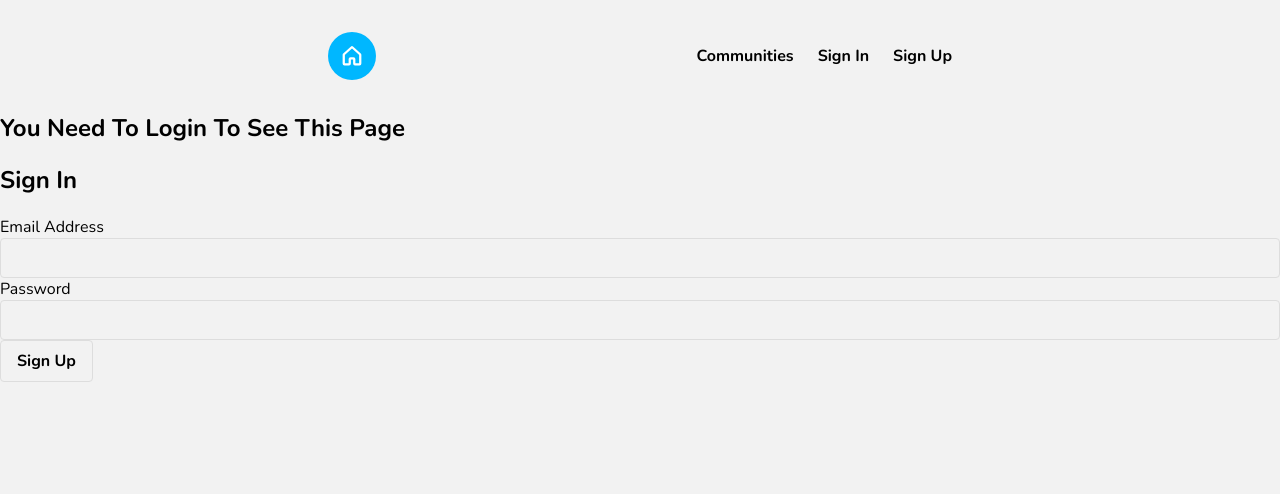
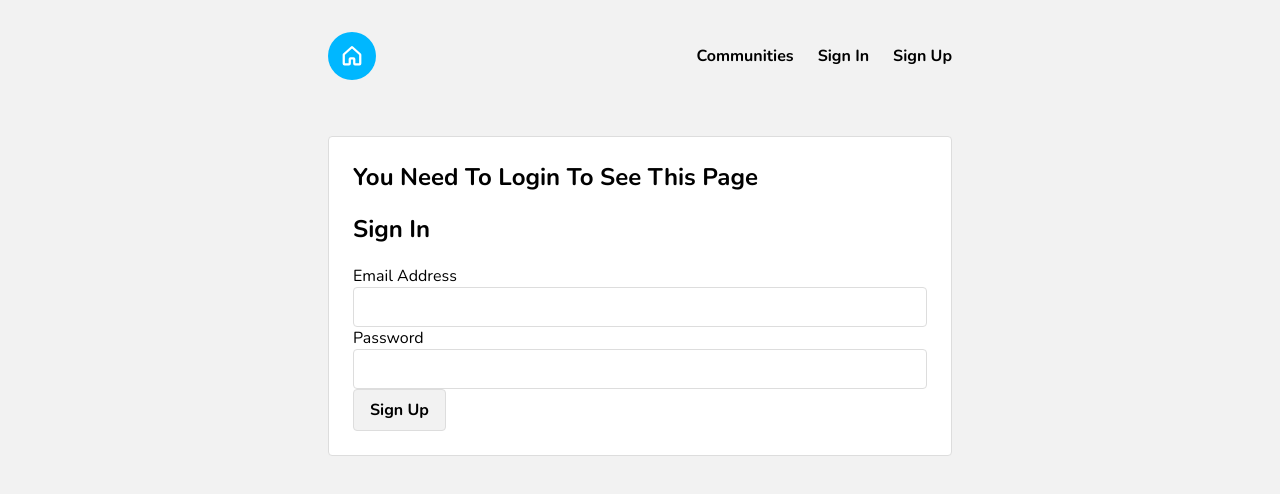
Before and after one commit to stephenvector/bunch, a React (Create React App) app: page /communities/1/post in a window 1280 px wide. Shown: the top 494 px of the page. Built offline with nearby package versions, Linux system fonts and the light colour scheme; no server answers; the database is empty.

Commit message:
adding container to needtologin component

```diff
--- a/src/NeedToLogin.tsx
+++ b/src/NeedToLogin.tsx
@@ -1,11 +1,15 @@
 import React from "react";
 import SignIn from "./SignIn";
+import Container from "./Container";
+import Box from "./Box";
 
 const NeedToLogin: React.FC = () => (
-  <div>
-    <h1>You Need To Login To See This Page</h1>
-    <SignIn />
-  </div>
+  <Container>
+    <Box>
+      <h1>You Need To Login To See This Page</h1>
+      <SignIn />
+    </Box>
+  </Container>
 );
 
 export default NeedToLogin;
```
